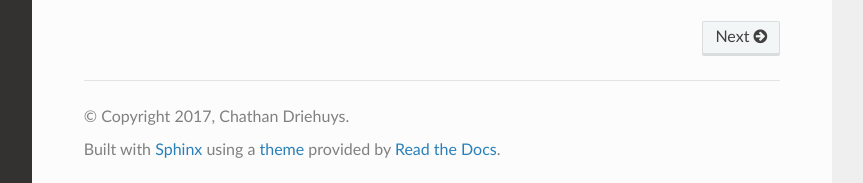
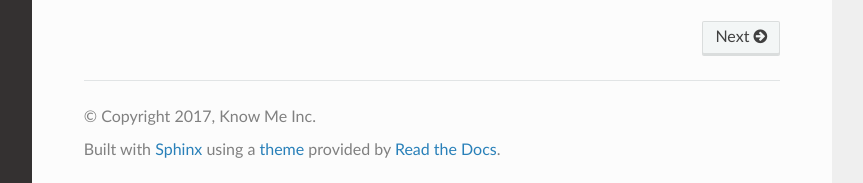
Before and after one commit to knowmetools/km-api, a Sphinx documentation site: the page built from docs/index.rst, in a window 1280 px wide and 1342 px high. Shown: the part 1156-1339 px from the top of the window, without its empty margins (268-1131 px from the left). Built offline with Sphinx 7.4.7 and the Read the Docs theme 2.0.0, drawn with Linux system fonts in a browser that asks for light colours.

Commit message:
Set 'Know Me Inc' as author and copyright holder.

```diff
--- a/docs/conf.py
+++ b/docs/conf.py
@@ -49,8 +49,8 @@
 
 # General information about the project.
 project = 'Know Me API'
-copyright = '2017, Chathan Driehuys'
-author = 'Chathan Driehuys'
+copyright = '2017, Know Me Inc'
+author = 'Know Me Inc'
 
 # The version info for the project you're documenting, acts as replacement for
 # |version| and |release|, also used in various other places throughout the
```
